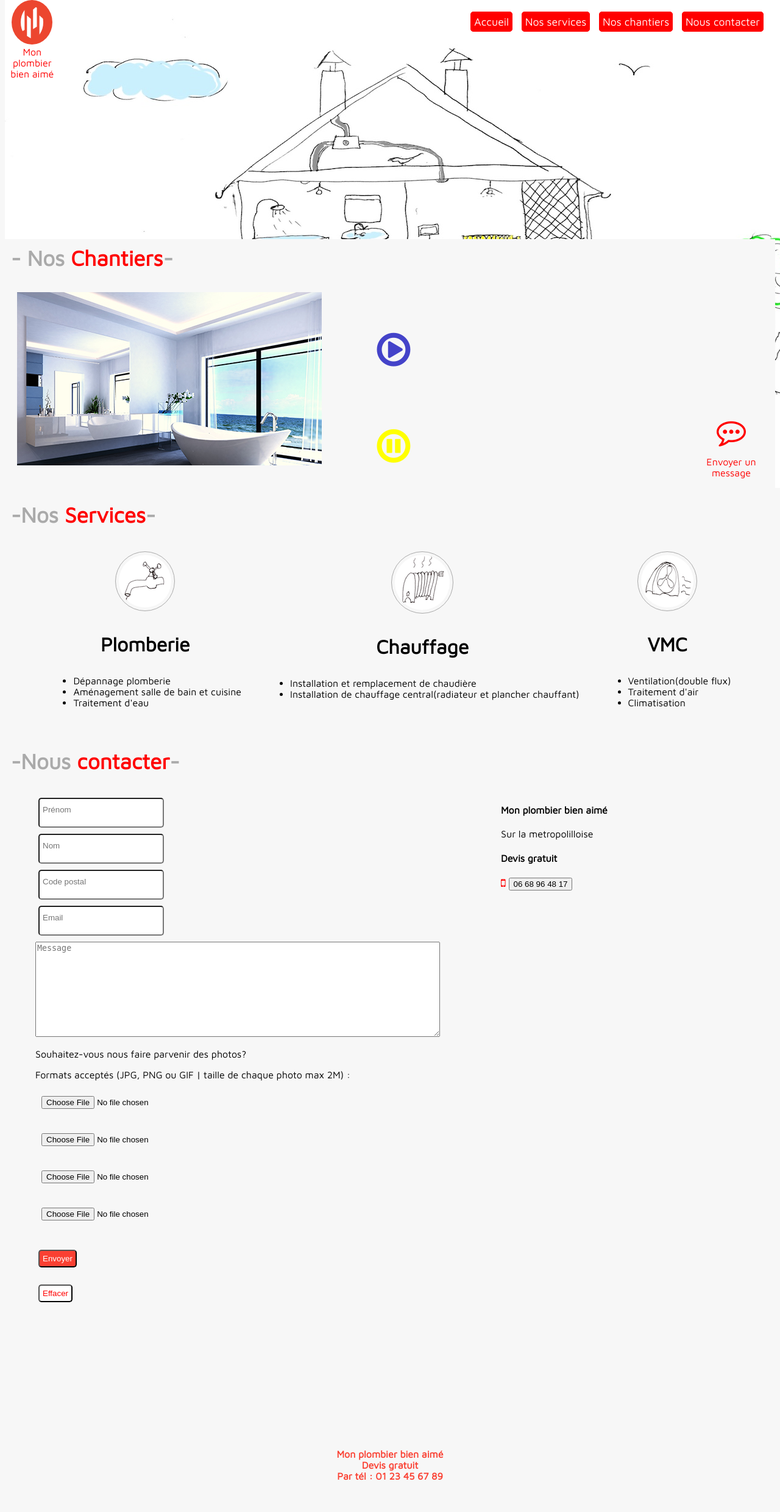
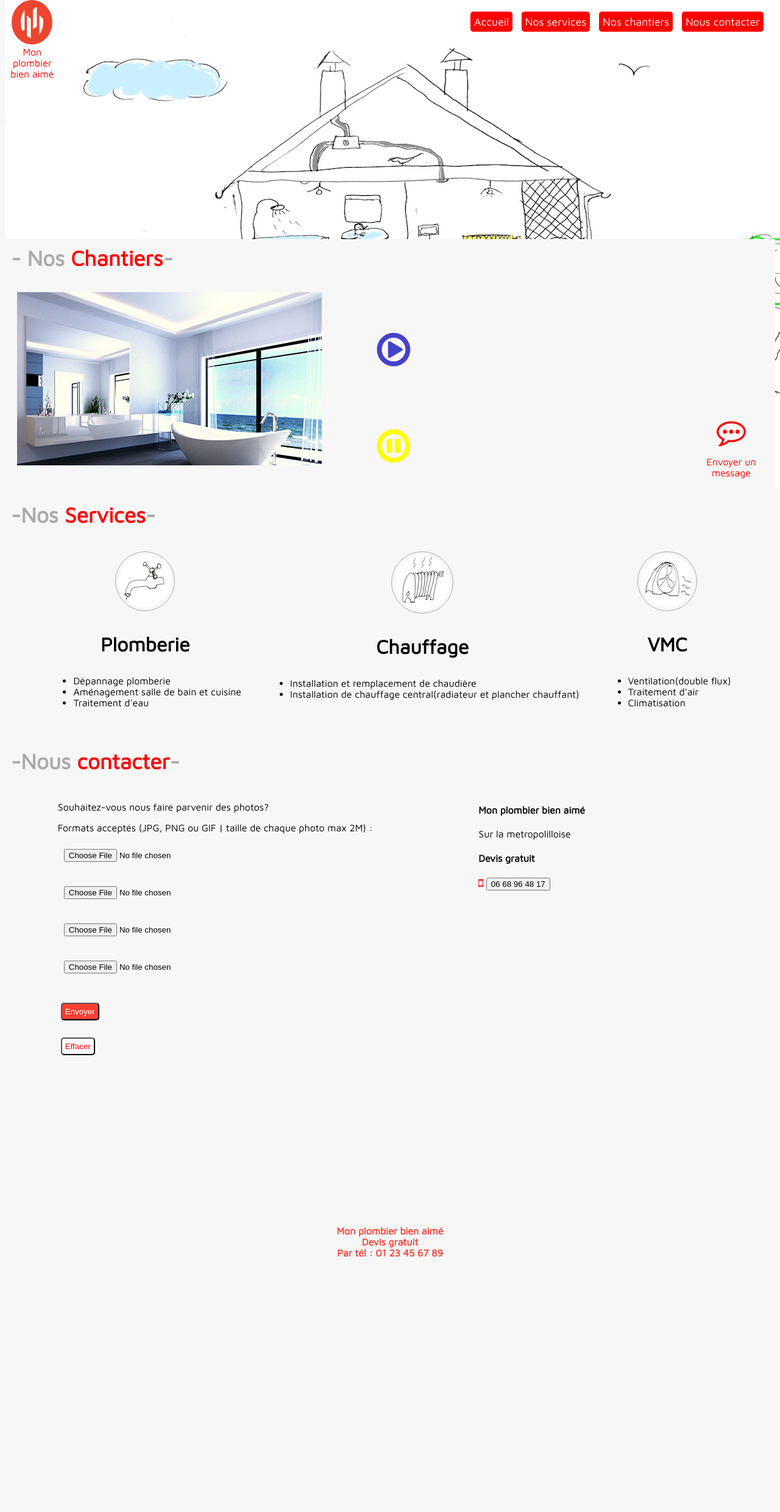
Before and after one commit to taraxu/plomberie, a PHP site: page /projet/ in a window 1280 px wide. Shown: the whole page at 61% size. After the commit the page ends 2061 px from the top, so only its background shows below. Run offline with PHP 8.4, Linux system fonts and the light colour scheme; data that the repository does not hold is empty; some libraries are stand-ins or nearby versions; grey boxes are pictures that could not be loaded.

Commit message:
multi upload corrigé

```diff
--- a/index.php
+++ b/index.php
@@ -98,11 +98,11 @@
             <h2 id="contacts">-Nous <span>contacter</span>-</h2>
             <section id="contactform">
                 <form action="" method="post" enctype="multipart/form-data">
-                    <input type="text" name="firstname" placeholder="Prénom" required>
+                    <!--<input type="text" name="firstname" placeholder="Prénom" required>
                     <input type="text" name="lastname" placeholder="Nom" required>
                     <input type="text" name="zipcode" placeholder="Code postal" pattern="[0-9]{5}"required>
                     <input type="mail" name="mail" placeholder="Email" pattern="[a-z0-9._%+-]+@[a-z0-9.-]+\.[a-z]{2,5}$" required>
-                    <textarea cols="80" rows="10" name="content" placeholder="Message" required></textarea>
+                    <textarea cols="80" rows="10" name="content" placeholder="Message" required></textarea>!-->
                     <p>Souhaitez-vous nous faire parvenir des photos?</p>
                     <p>Formats acceptés (JPG, PNG ou GIF | taille de chaque photo max 2M) :</p>
                     <input type="hidden" name="MAX_FILE_SIZE" value="2000000" ><!-- 8M !-->
@@ -110,7 +110,7 @@
                     <input type="file" name="picture[]">
                     <input type="file" name="picture[]">
                     <input type="file" name="picture[]">
-                    <p><?php echo $msg ?></p>
+                    <p><?php echo $msg ?? "" ?></p>
                     <input id="send" type="submit" value="Envoyer">
                     <input id= "delete" type="submit" value="Effacer">
                 </form>
@@ -119,7 +119,7 @@
 <?php
 
 //traitement du formulaire, partie text
-try
+/*try
 {
     $bdd = new PDO('mysql:host=localhost;dbname=Plomberie;charset=utf8', 'root', 'root');
 }
@@ -166,7 +166,7 @@ catch(Exception $e)
             //header('Location: ./');
        }
     }
-
+*/
 //Traitement du formulaire, partie multiple upload file
 
     if (isset($_FILES['picture'])) {
```
